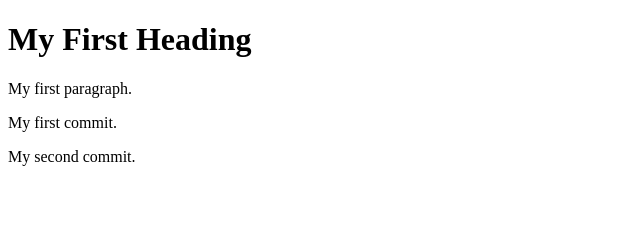
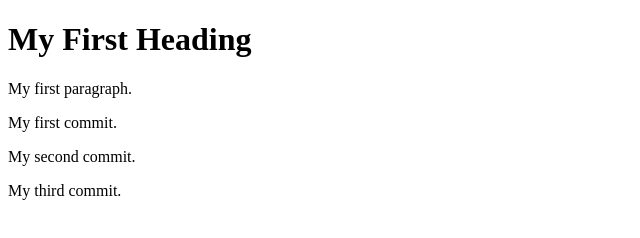
Before and after one commit to sweiyang/ProjectA, a plain HTML site: page index.html in a window 1280 px wide. Shown: the whole page, without its empty margins (0-640 px from the left). Drawn offline with Linux system fonts and the light colour scheme.

Commit message:
commit 3

```diff
--- a/index.html
+++ b/index.html
@@ -6,6 +6,7 @@
 <p>My first paragraph.</p>
 <p>My first commit.</p>
 <p>My second commit.</p>
+<p>My third commit.</p>
 
 </body>
 </html>
```
